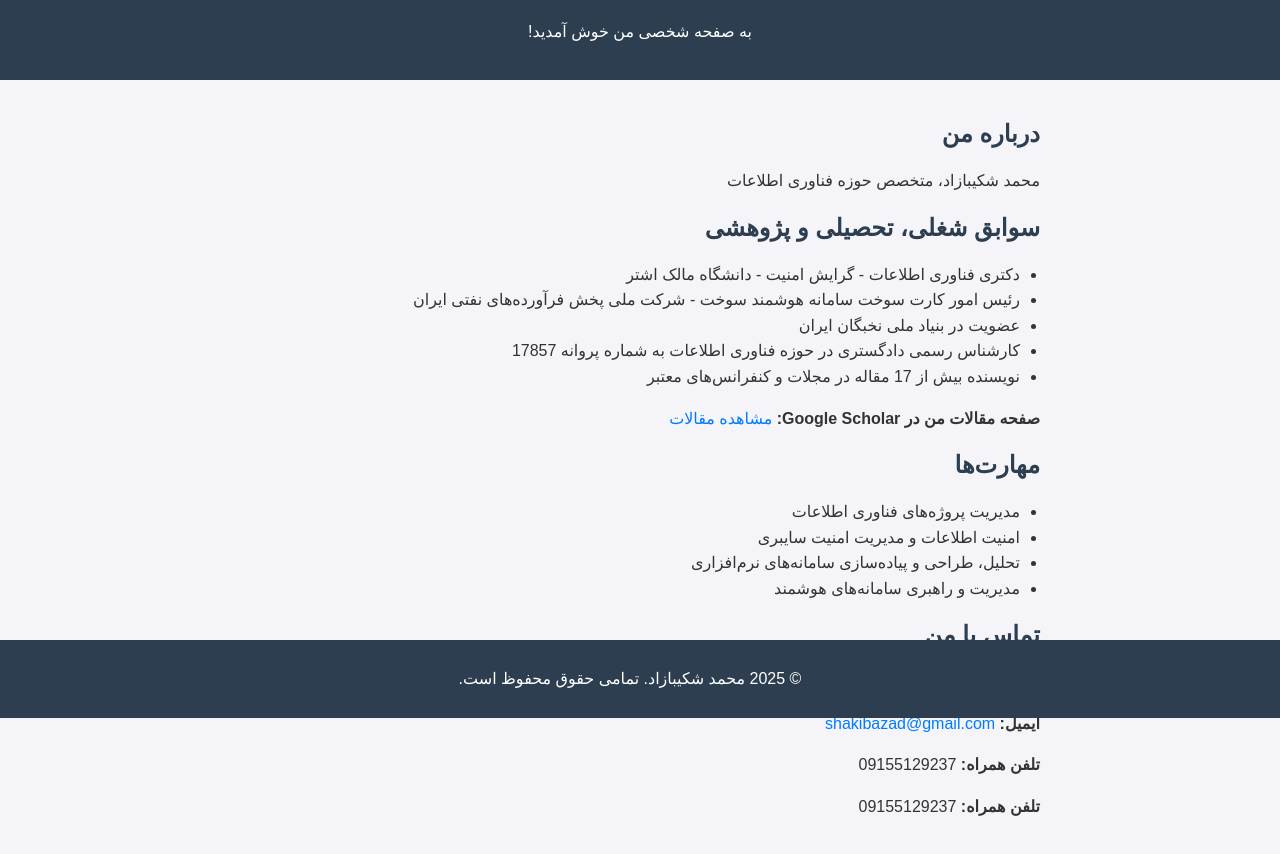
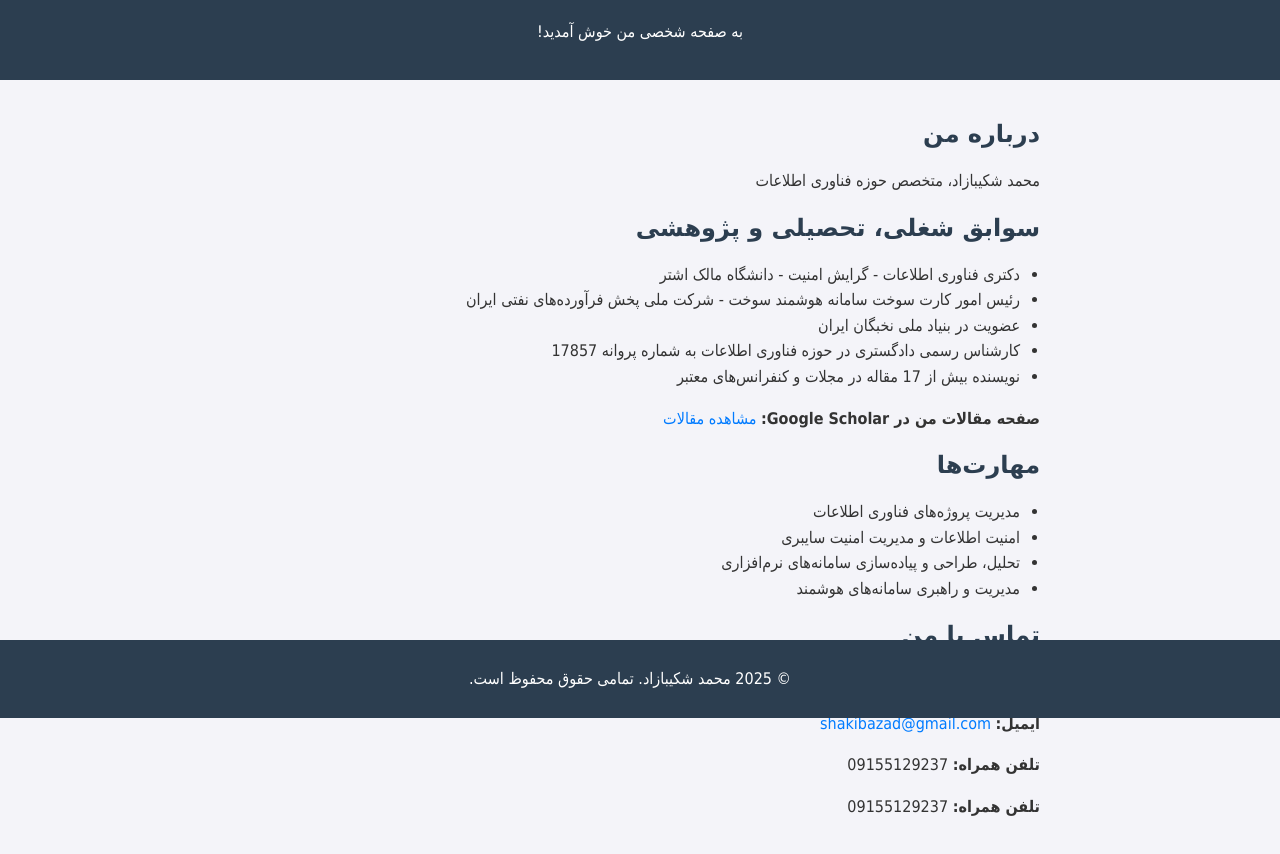
Before and after one commit to mshakibazad/shakibazad.github.io, a plain HTML site: page index.html in a window 1280 px wide. Shown: the part 82-936 px from the top of the page. Drawn offline with Linux system fonts and the light colour scheme.

Commit message:
Update index.html

```diff
--- a/index.html
+++ b/index.html
@@ -3,10 +3,10 @@
 <head>
     <meta charset="UTF-8">
     <meta name="viewport" content="width=device-width, initial-scale=1.0">
-    <title> صفحه شخصی محمد شکیبازاد </title>
+    <title>صفحه شخصی محمد شکیبازاد</title>
     <style>
         body {
-            font-family: Arial, sans-serif;
+            font-family: Tahoma, sans-serif;
             margin: 0;
             padding: 0;
             background-color: #f4f4f9;
@@ -25,12 +25,15 @@
             max-width: 800px;
             margin: 0 auto;
         }
+        h1, h2 {
+            font-family: Verdana, sans-serif;
+            color: #2c3e50;
+        }
         h1 {
             font-size: 2em;
-            color: #2c3e50;
         }
         h2 {
-            color: #2c3e50;
+            font-size: 1.5em;
         }
         p, ul {
             line-height: 1.6;
@@ -97,8 +100,8 @@
         <h2>تماس با من</h2>
         <p>برای ارتباط با من، لطفاً از طریق ایمیل یا شماره تلفن همراه تماس بگیرید:</p>
         <p><strong>ایمیل:</strong> <a href="mailto:shakibazad@gmail.com">shakibazad@gmail.com</a></p>
-        <p><strong>تلفن همراه:</strong> 09155129237</p> <!-- شماره تلفن بدون لینک -->
-        <p><strong>تلفن همراه:</strong> 09155129237</p> <!-- شماره تلفن بدون لینک -->
+        <p><strong>تلفن همراه:</strong> 09155129237</p>
+        <p><strong>تلفن همراه:</strong> 09155129237</p> <!-- شماره تلفن دوباره به صورت جداگانه برای اطمینان -->
     </section>
 </main>
 
```
